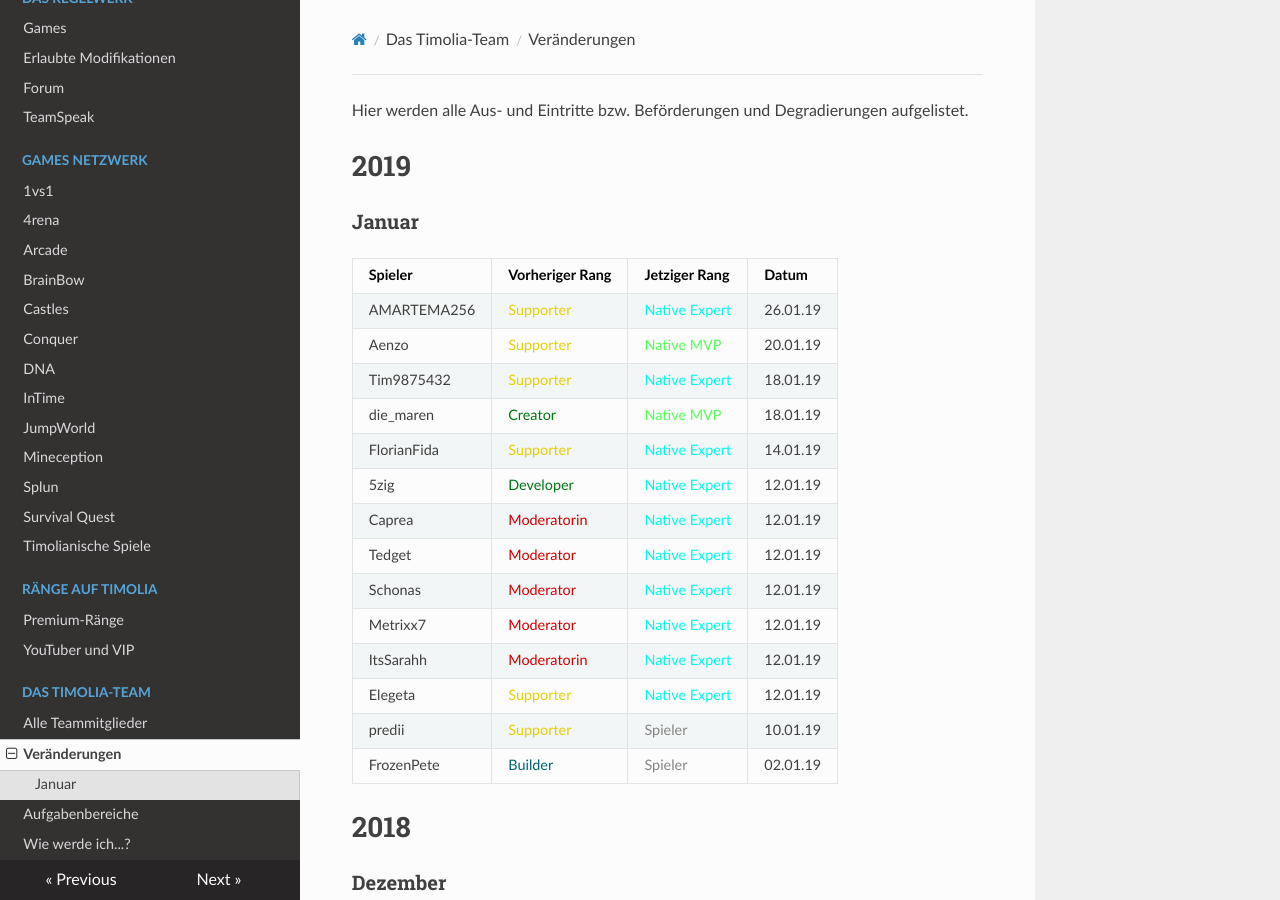
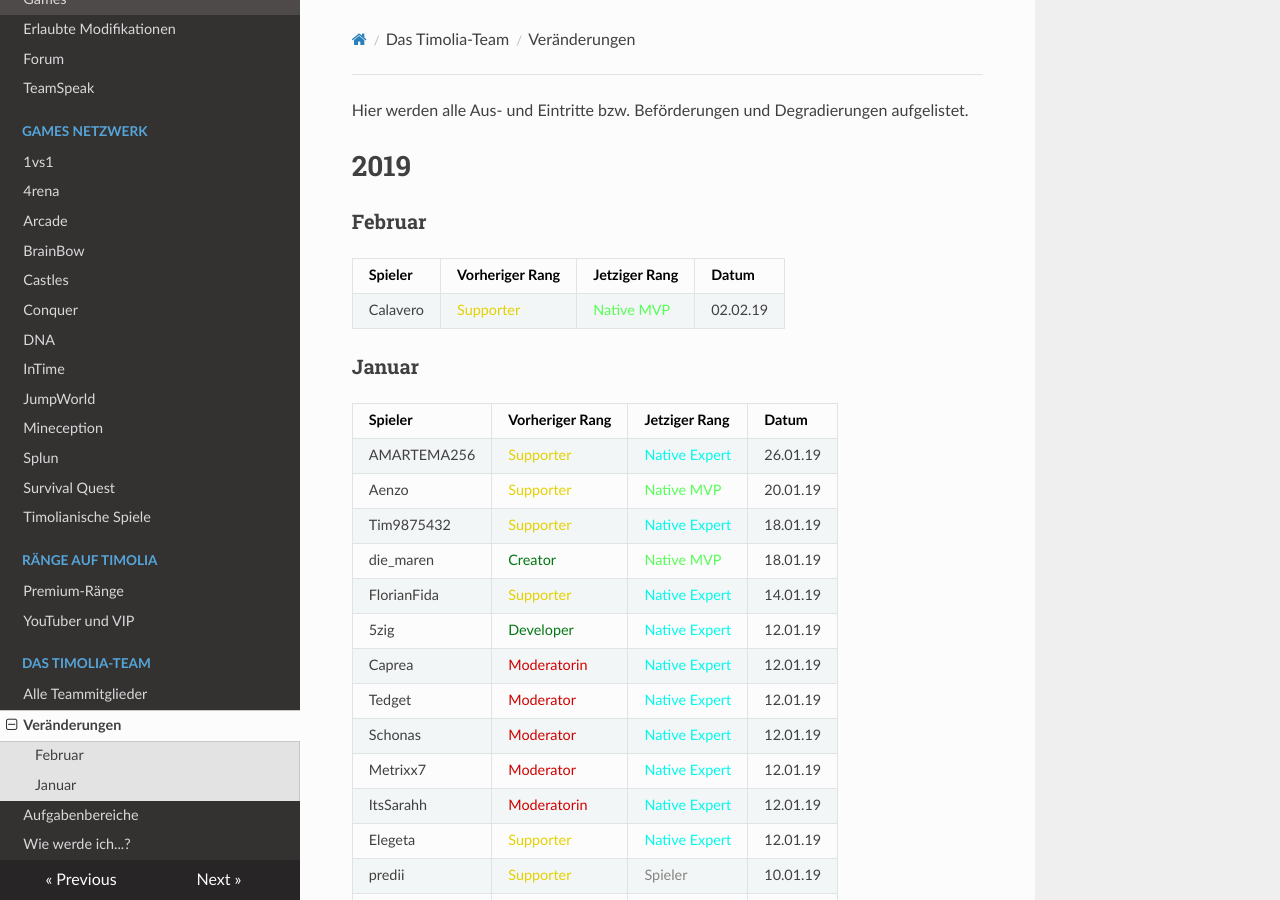
Before and after one commit to TimoliaDE/HowTo, an MkDocs documentation site: the page built from docs/team/changes.md, in a window 1280 px wide and 900 px high. Built offline with MkDocs 1.6.1, drawn with Linux system fonts in a browser that asks for light colours; nearby versions of some CDN libraries; old or Windows-style settings are respelled for this version of MkDocs.

Commit message:
Update changes.md

```diff
--- a/docs/team/changes.md
+++ b/docs/team/changes.md
@@ -1,6 +1,11 @@
 Hier werden alle Aus- und Eintritte bzw. Beförderungen und Degradierungen aufgelistet.
 
 # 2019
+
+###  <strong>Februar</strong>
+| Spieler | Vorheriger Rang | Jetziger Rang | Datum |
+| ------ | ------ | ------ | ------ |
+| Calavero | <span style="color:#E4D100">Supporter</span> | <span style="color:#55FF55">Native MVP</span> | 02.02.19 |
 
 ###  <strong>Januar</strong>
 | Spieler | Vorheriger Rang | Jetziger Rang | Datum |
```
